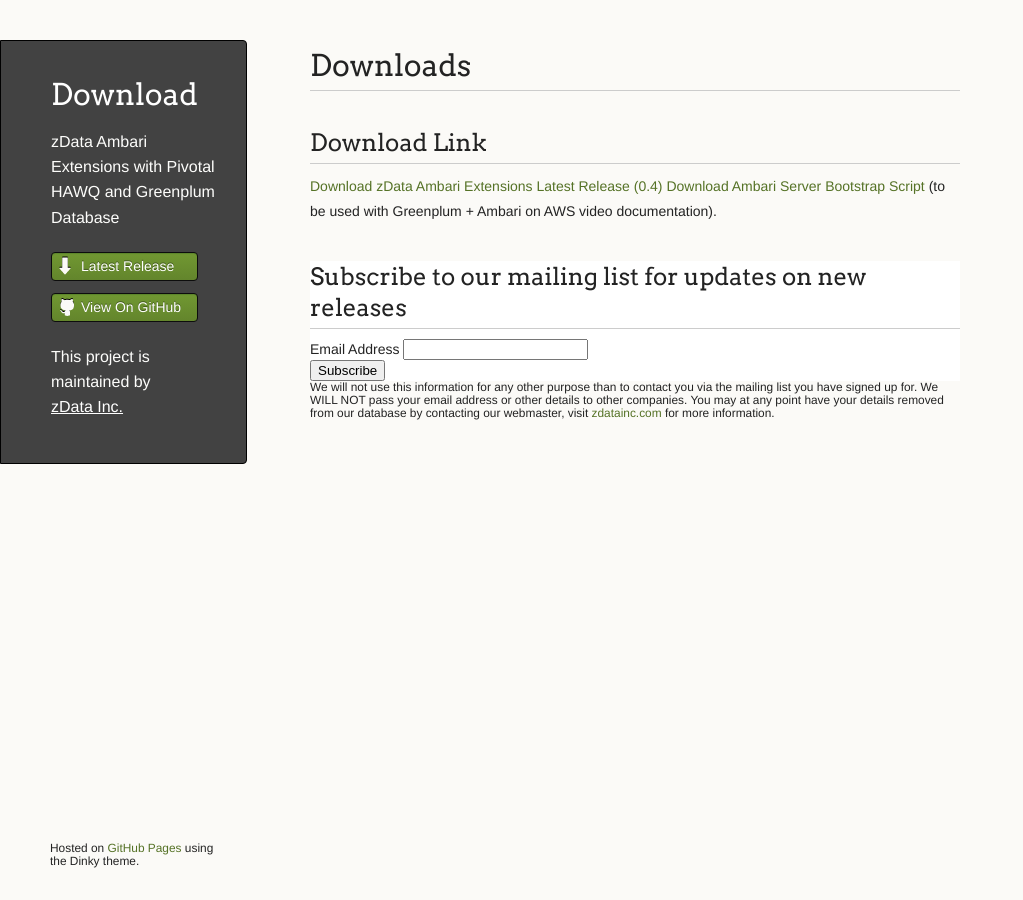
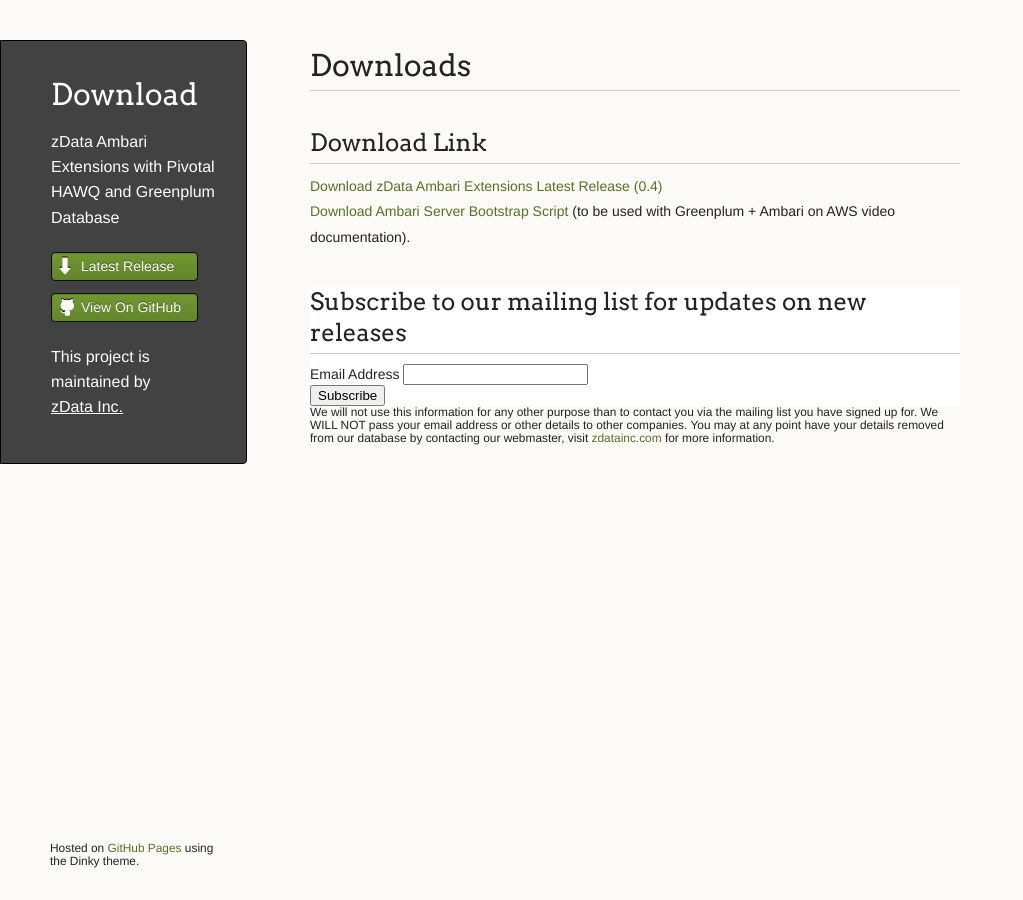
Before and after one commit to zdata-inc/ambari-extensions, a Jekyll site: the page built from download.md, in a window 1280 px wide. Shown: the whole page, without its empty margins (0-1023 px from the left). Built offline with Jekyll 4.4.1, drawn with Linux system fonts in a browser that asks for light colours; Markdown is read by kramdown in place of the engine named in the settings; comment, search, counter and statistics services are not loaded.

Commit message:
Add linebreak between links

```diff
--- a/download.md
+++ b/download.md
@@ -5,7 +5,7 @@
 
 # Downloads
 ## Download Link
-<a href="https://github.com/zdata-inc/ambari-extensions/releases/download/v0.4.0/zdata-ambari-stack-0.4.0.tar.gz">Download zData Ambari Extensions Latest Release (0.4)</a>
+<a href="https://github.com/zdata-inc/ambari-extensions/releases/download/v0.4.0/zdata-ambari-stack-0.4.0.tar.gz">Download zData Ambari Extensions Latest Release (0.4)</a><br/>
 <a href="https://s3-us-west-2.amazonaws.com/zdata-ambari/artifacts/provisioning/aws/ambari-server-bootstrap.sh">Download Ambari Server Bootstrap Script</a> (to be used with Greenplum + Ambari on AWS video documentation).
 
 <!-- Begin MailChimp Signup Form -->
```
